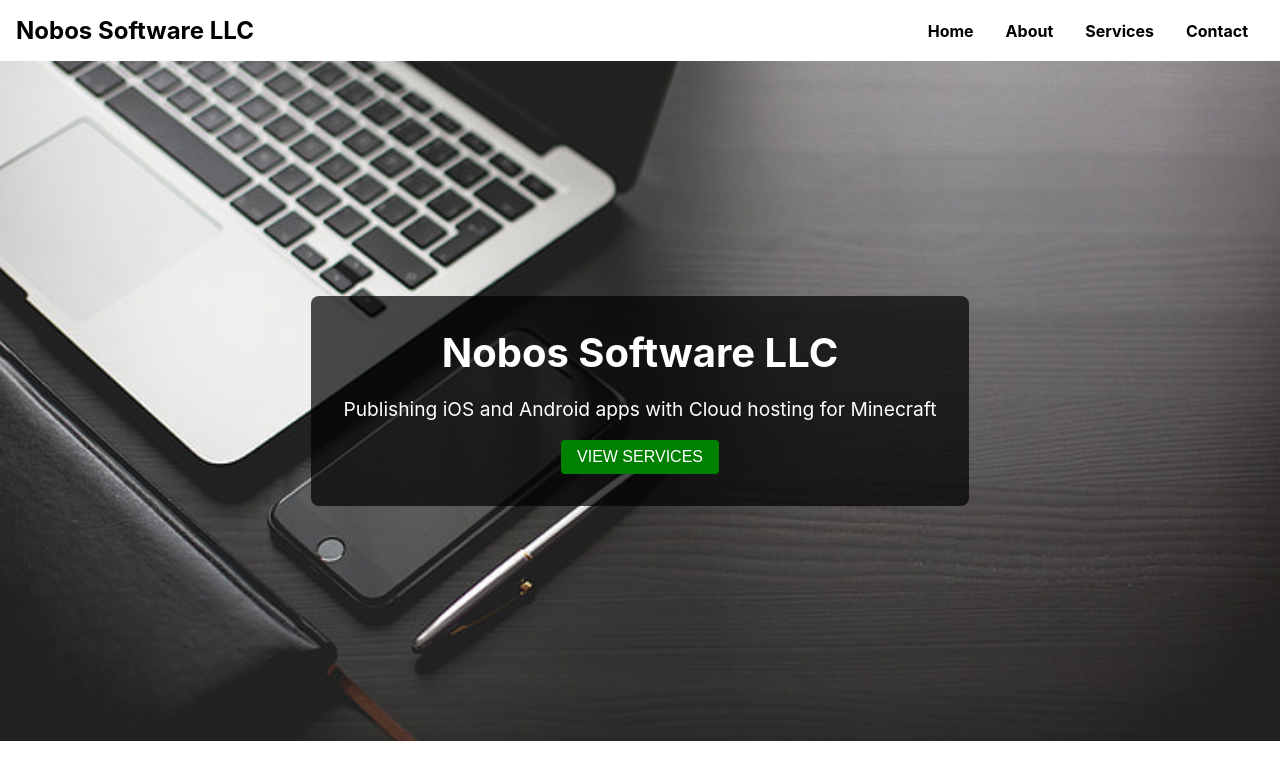
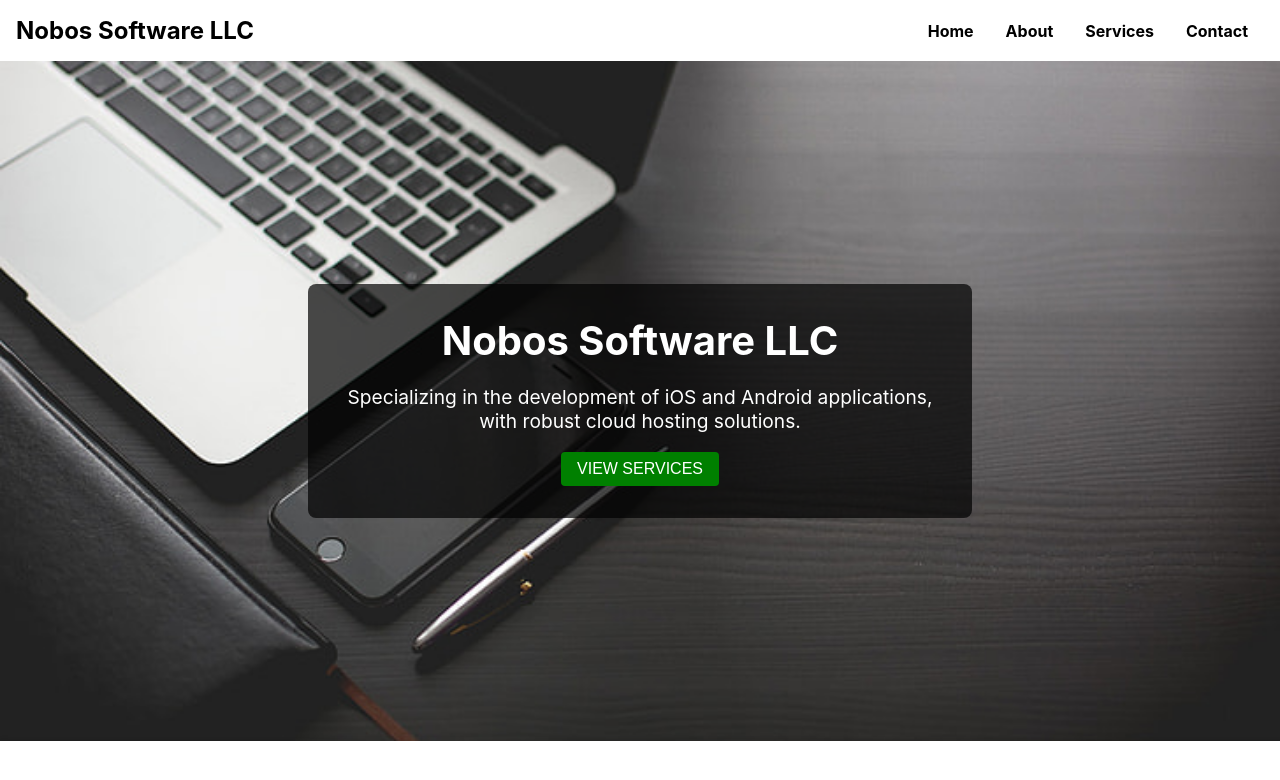
Before and after one commit to nboyers/nobosoftware-website, a React (Create React App) app: page / in a window 1280 px wide. Shown: the top 780 px of the page. Built offline with nearby package versions, Linux system fonts and the light colour scheme.

Commit message:
Updated packages

```diff
--- a/package.json
+++ b/package.json
@@ -17,6 +17,7 @@
     "test": "react-scripts test",
     "eject": "react-scripts eject"
   },
+
   "eslintConfig": {
     "extends": [
       "react-app",
--- a/src/App.js
+++ b/src/App.js
@@ -18,7 +18,7 @@ function App() {
       <div className="hero-section">
         <div className="hero-content">
           <h1>Nobos Software LLC</h1>
-          <p>Publishing iOS and Android apps with Cloud hosting for Minecraft</p>
+          <p>Specializing in the development of iOS and Android applications, with robust cloud hosting solutions.</p>
           <button className="services-button">VIEW SERVICES</button>
         </div>
       </div>
```
